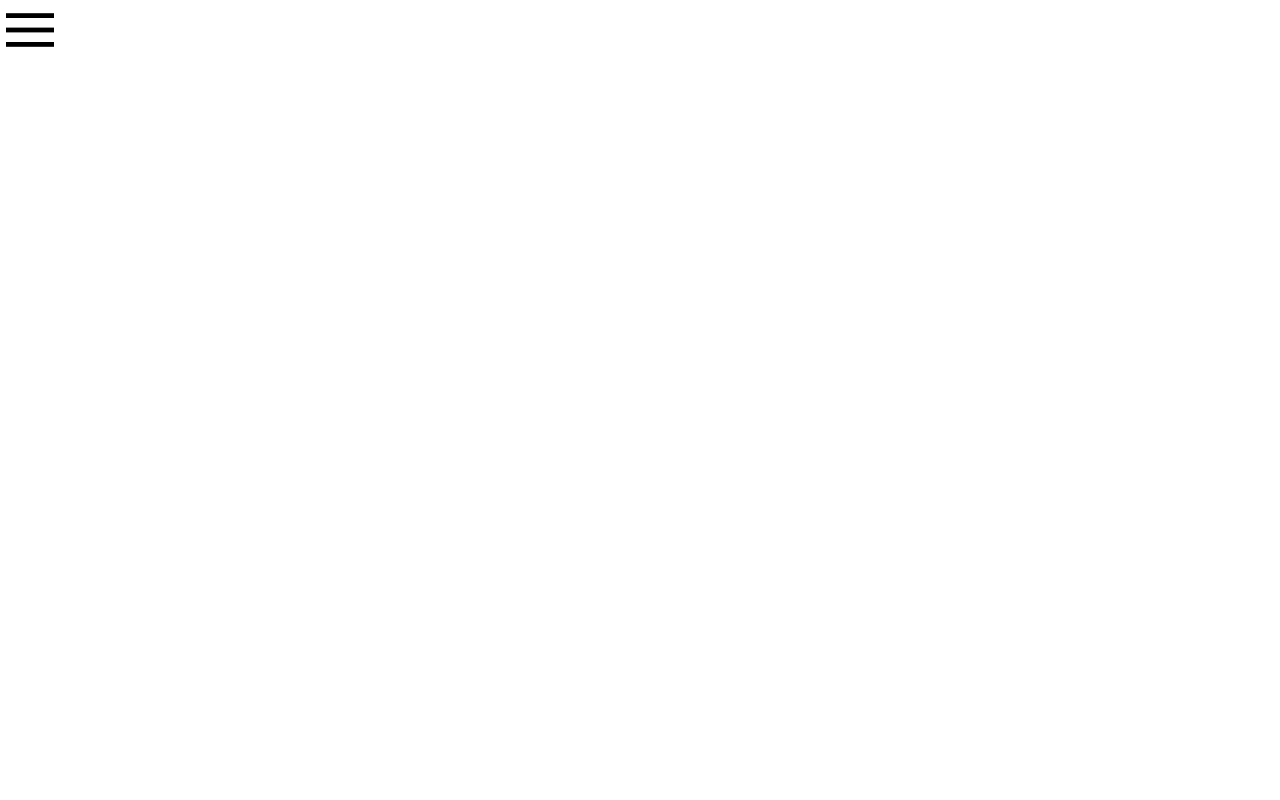
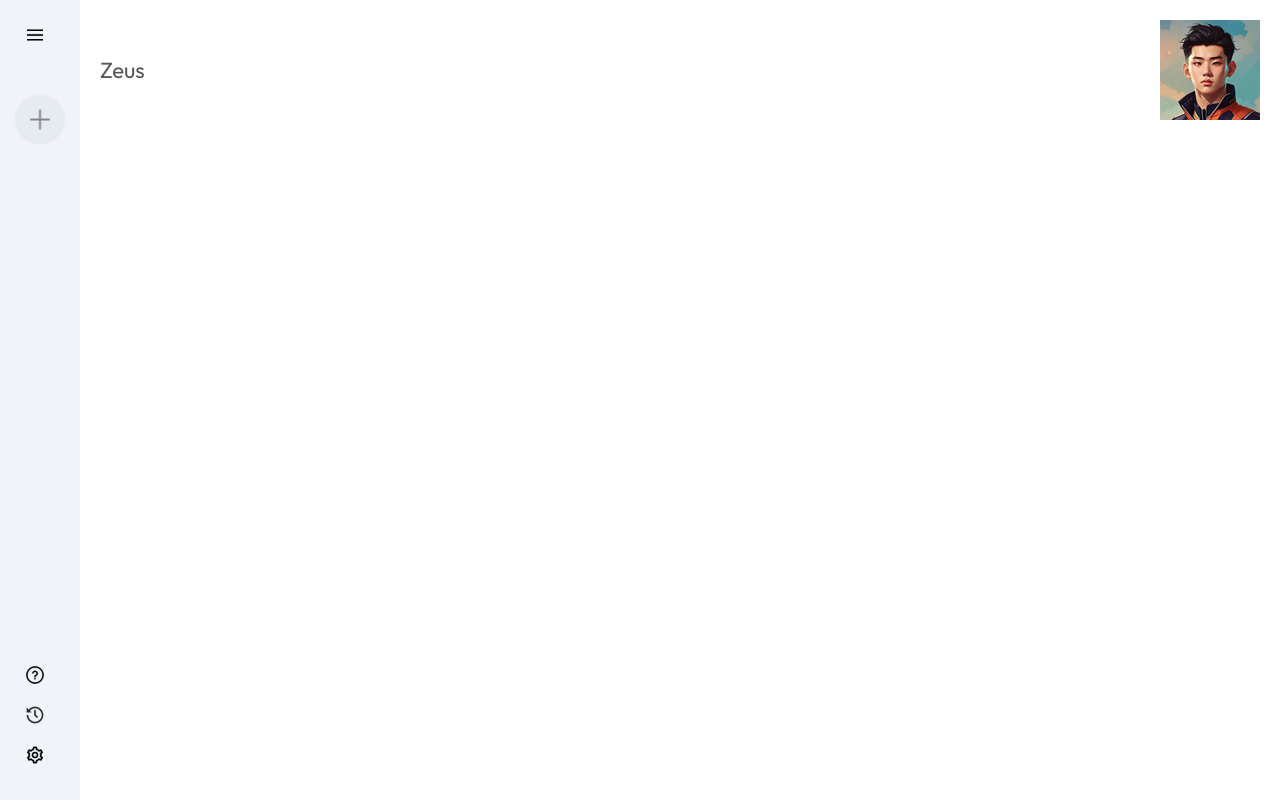
Before and after one commit to mrtravicimo/Zeus, a React (Vite) app in the folder zeus/: page / in a window 1280 px wide. Built offline with nearby package versions, Linux system fonts and the light colour scheme.

Commit message:
build main

```diff
--- a/zeus/src/App.jsx
+++ b/zeus/src/App.jsx
@@ -1,3 +1,4 @@
+import Main from "./components/Main/Main"
 import Sidebar from "./components/Sidebar/Sidebar"
 
 
@@ -5,6 +6,7 @@
   return (
     <>
     <Sidebar />
+    <Main />
     </>
   )
 }
--- /dev/null
+++ b/zeus/src/components/Main/Main.css
@@ -0,0 +1,15 @@
+.main{
+  flex: 1;
+  min-height: 100vh;
+  padding-bottom: 15vh;
+  position: relative;
+}
+
+.main .nav{
+  display: flex;
+  align-items: center;
+  justify-content: space-between;
+  font-size: 22px;
+  padding: 20px;
+  color: #585858;
+}
--- /dev/null
+++ b/zeus/src/components/Main/Main.jsx
@@ -0,0 +1,15 @@
+import { assets } from '../../assets/assets'
+import './Main.css'
+
+const Main = () => {
+  return (
+    <div className='main'>
+      <div className="nav">
+        <p>Zeus</p>
+        <img src={assets.user_icon} alt="" />
+      </div>
+    </div>
+  )
+}
+
+export default Main
--- a/zeus/src/components/Sidebar/Sidebar.css
+++ b/zeus/src/components/Sidebar/Sidebar.css
@@ -0,0 +1,67 @@
+.sidebar{
+  min-height: 100vh;
+  display: inline-flex;
+  flex-direction: column;
+  justify-content: space-between;
+  background-color: #f0f4f9;
+  padding: 25px 15px;
+}
+
+.sidebar img{
+  width: 20px;
+}
+
+.sidebar .menu{
+  display: block;
+  margin-left: 10px;
+  cursor: pointer;
+}
+
+.sidebar .new-chat{
+  margin-top: 50px;
+  display: inline-flex;
+  align-items: center;
+  gap: 10px;
+  padding: 10px 15px;
+  background-color: #e6eaf1;
+  border-radius: 50px;
+  font-size: 14px;
+  color: grey;
+  cursor: pointer;
+}
+
+.sidebar .recent{
+  display: flex;
+  flex-direction: column;
+}
+
+.sidebar .recent-title{
+  margin-top: 30px;
+  margin-bottom: 20px;
+}
+
+.sidebar .recent-entry{
+  display: flex;
+  align-items: start;
+  gap: 10px;
+  padding: 10px;
+  padding-right: 40px;
+  border-radius: 50px;
+  color: #282828;
+  cursor: pointer;
+
+}
+
+.sidebar .recent-entry:hover{
+ background-color: #e2e6eb;
+}
+
+.sidebar .bottom{
+  display: flex;
+  flex-direction: column;
+}
+
+.sidebar .bottom-item{
+  padding-right: 10px;
+  cursor: pointer;
+}
--- a/zeus/src/components/Sidebar/Sidebar.jsx
+++ b/zeus/src/components/Sidebar/Sidebar.jsx
@@ -1,13 +1,45 @@
 import './Sidebar.css'
-import {assets} from '../../assets/assets'
+import { assets } from '../../assets/assets'
+import { useState } from 'react'
 
 const Sidebar = () => {
+
+  const [extended, setExtended] = useState(false)
+
   return (
     <div className='sidebar'>
       <div className="top">
-        <img src={assets.menu_icon} alt="" />
+        <img onClick={()=> setExtended(prev=>!prev)} className='menu' src={assets.menu_icon} alt="" />
+        <div className="new-chat">
+          <img src={assets.plus_icon} alt="" />
+          {extended ? <p>New Chat</p> : null}
+        </div>
+        {extended
+          ? <div className="recent">
+            <p className="recent-title">Recent</p>
+            <div className="recent-entry">
+              <img src={assets.message_icon} alt="" />
+              <p>What is react ...</p>
+            </div>
+          </div>
+          : null
+        }
+
       </div>
-      <div className="bottom"></div>
+      <div className="bottom">
+        <div className="bottom-item recent-entry">
+          <img src={assets.question_icon} alt="" />
+         {extended? <p>Help</p>:null}
+        </div>
+        <div className="bottom-item recent-entry">
+          <img src={assets.history_icon} alt="" />
+          {extended?<p>Activity</p>:null}
+        </div>
+        <div className="bottom-item recent-entry">
+          <img src={assets.setting_icon} alt="" />
+          {extended?<p>Settings</p>:null}
+        </div>
+      </div>
     </div>
   )
 }
--- a/zeus/src/index.css
+++ b/zeus/src/index.css
@@ -1,7 +1,10 @@
+@import url('https://fonts.googleapis.com/css2?family=Outfit:wght@100..900&display=swap');
+
 *{
   padding: 0;
   margin: 0;
   box-sizing: border-box;
+  font-family: Outfit;
 }
 #root{
   min-height: 100vh;
```
